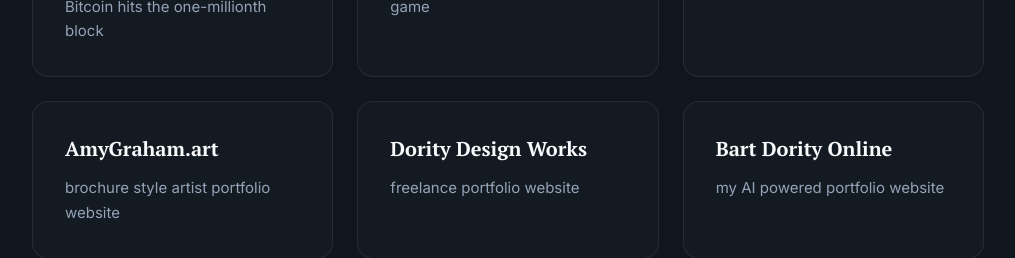
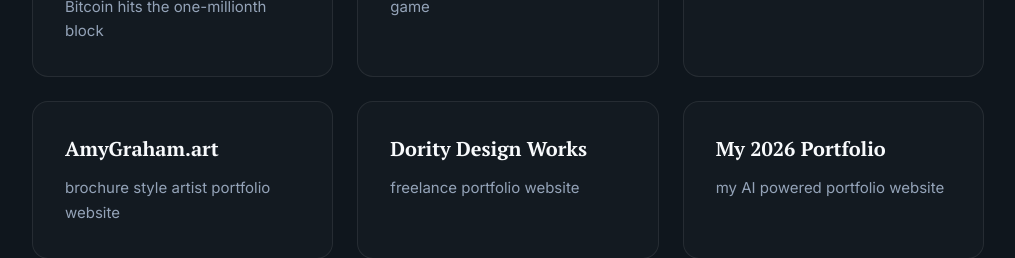
Before and after one commit to b0rgbart3/portfolio2026, a React (Vite) app in the folder client/: page / in a window 1280 px wide. Shown: the part 3880-4138 px from the top of the page, without its empty margins (132-1147 px from the left). Built offline with nearby package versions, Linux system fonts and the light colour scheme.

Commit message:
update project section to include lateset portfolio

```diff
--- a/client/src/components/Projects/ProjectPanel.module.scss
+++ b/client/src/components/Projects/ProjectPanel.module.scss
@@ -93,6 +93,7 @@
   flex-shrink: 0;
   padding: 20px;
   border-right: none;
+  overflow: hidden;
   display: flex;
   align-items: flex-start;
 
@@ -113,13 +114,11 @@
 
 .image {
   width: 100%;
-  height: 100%;
+  height: auto;
   display: block;
-  object-fit: cover;
-  object-position: top;
   border-radius: 12px;
   box-shadow: 0 0 20px rgba($accent-blue, 0.55);
-  filter:  opacity(0.55);
+  filter: opacity(0.55);
   transition: filter 0.4s ease;
 }
 
--- a/client/src/data/projects.json
+++ b/client/src/data/projects.json
@@ -199,23 +199,23 @@
         ]
     },
     {
-        "title": "Bart Dority Online",
+        "title": "My 2026 Portfolio",
         "intro": "my AI powered portfolio website",
-        "description": "This is my portfolio website.  It uses a NodeJS backend API server which handles the contact form, and React for the frontend. It is hosted on my own virtual private server where I host my clients websites.",
+        "description": "This is my portfolio website.  It has a React front-end, and a Python Fast API backend.  It features a custom built agentic RAG AI chatbot.",
         "images": [
-            "bd_portfolio.jpg"
+            "portfolio2026.jpg"
         ],
-        "live": "https://bartdority.online",
-        "github": "https://github.com/b0rgbart3/portfolio2025",
+        "live": "",
+        "github": "https://github.com/b0rgbart3/portfolio2026",
         "features": [
             ""
         ],
         "tech": [
-            "NodeJS",
+            "Python",
             "React",
-            "Javascript",
-            "HTML 5",
-            "CSS"
+            "LangGraph",
+            "LanceDB",
+            "custom agentic RAG pipeline"
         ],
         "shields": [
             "node",
```
Also changed, not shown: client/src/assets/projects/portfolio2026.jpg (added).
